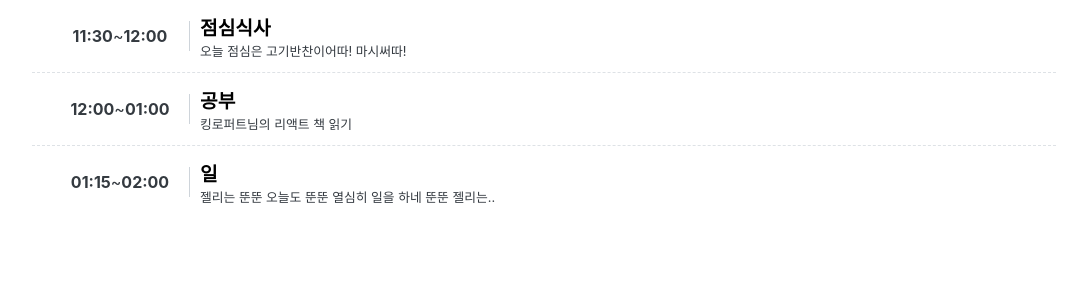
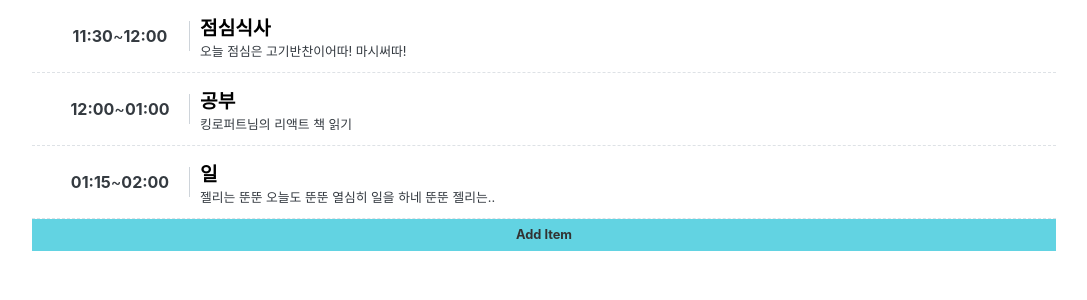
Before and after one commit to dev-jelly/donest-frontend, a React (Create React App) app: page / in a window 1280 px wide. Shown: the top 300 px of the page, without its empty margins (96-1183 px from the left). Built offline with nearby package versions, Linux system fonts and the light colour scheme.

Commit message:
Add new item button

```diff
--- a/src/App.tsx
+++ b/src/App.tsx
@@ -4,13 +4,14 @@ import Responsive from "./components/common/Responsive";
 import ItemListPage from "./pages/ItemListPage";
 import ItemDetailPage from "./pages/ItemDetailPage";
 import ItemWritePage from "./pages/ItemWritePage";
+import {indexPath, itemDetailPath, itemListPath, newItemPath} from "./lib/paths";
 
 function App() {
   return (
     <Responsive>
-      <Route component={ItemListPage} path={['/', '/items']} exact/>
-      <Route component={ItemDetailPage} path={'/items/:id'} exact/>
-      <Route component={ItemWritePage} path={'/items/new'} exact/>
+      <Route component={ItemListPage} path={[indexPath, itemListPath]} exact/>
+      <Route component={ItemDetailPage} path={itemDetailPath} exact/>
+      <Route component={ItemWritePage} path={newItemPath} exact/>
     </Responsive>
   );
 }
--- a/src/components/common/Button.tsx
+++ b/src/components/common/Button.tsx
@@ -1,28 +1,44 @@
-import React from 'react';
+import React, { PropsWithChildren } from 'react';
 import styled, { css } from 'styled-components';
+import { Link, LinkProps } from 'react-router-dom';
 
 interface ButtonStyleProps {
   background?: string;
+  color?: string;
 }
 
 const ButtonStyle = css<ButtonStyleProps>`
   width: 100%;
   height: 2rem;
+  font-size: 0.8rem;
   font-weight: bold;
   background: ${props => props.background || 'none'};
+  color: ${props => props.color || 'black'};
+  opacity: 0.8;
+  text-align: center;
+  text-decoration: none;
+  line-height: 2rem;
+  &:hover {
+    opacity: 1;
+  }
 `;
 
-const ButtonBlock = styled.div`
+const ButtonBlock = styled.button`
   ${ButtonStyle}
 `;
 
-interface ButtonProps {
-  text: string;
-  background?: string;
-}
+const LinkBlock = styled(Link)`
+  ${ButtonStyle}
+`;
 
-const Button = ({ text, background }: ButtonProps) => {
-  return <ButtonBlock background={background}>{text}</ButtonBlock>;
+const Button = (props: PropsWithChildren<ButtonStyleProps>) => {
+  return <ButtonBlock {...props}>{props.children}</ButtonBlock>;
+};
+
+export const LinkButton = (props: any) => {
+  return (
+      <LinkBlock {...props}>{props.children}</LinkBlock>
+  );
 };
 
 export default Button;
--- a/src/components/items/ItemList.tsx
+++ b/src/components/items/ItemList.tsx
@@ -3,6 +3,8 @@ import { Item } from '../../types/Item';
 import styled from 'styled-components';
 import oc from 'open-color';
 import moment from 'moment';
+import { LinkButton } from '../common/Button';
+import {newItemPath} from "../../lib/paths";
 
 const itemListDummy: Item[] = [
   {
@@ -39,8 +41,6 @@ const TimeBlock = styled.div`
   span {
     font-weight: bold;
   }
-
-
 `;
 
 const DescriptionBlock = styled.div`
@@ -78,7 +78,6 @@ const ItemListWrapper = styled.div`
   flex-direction: column;
   justify-content: center;
   align-items: flex-start;
-
 `;
 
 const ItemBlock = ({ item }: any) => {
@@ -102,6 +101,11 @@ const ItemList = () => {
       {itemListDummy.map(item => (
         <ItemBlock item={item} key={item.id} />
       ))}
+      <LinkButton
+        to={newItemPath}
+        background={oc.cyan[4]} color={'black'}>
+        Add Item
+      </LinkButton>
     </ItemListWrapper>
   );
 };
--- /dev/null
+++ b/src/lib/paths.ts
@@ -0,0 +1,6 @@
+export const indexPath = '/';
+
+//items
+export const itemListPath = '/items';
+export const itemDetailPath = '/items/:id';
+export const newItemPath = '/items/new';
--- a/src/pages/ItemListPage.tsx
+++ b/src/pages/ItemListPage.tsx
@@ -1,5 +1,5 @@
 import React from 'react';
-import ItemList from "../components/items/ItemList";
+import ItemList from '../components/items/ItemList';
 
 const ItemListPage = () => {
   return (
--- a/tsconfig.json
+++ b/tsconfig.json
@@ -6,7 +6,7 @@
       "dom.iterable",
       "esnext"
     ],
-    "allowJs": true,
+    "allowJs": false,
     "skipLibCheck": true,
     "esModuleInterop": true,
     "allowSyntheticDefaultImports": true,
@@ -21,5 +21,5 @@
   },
   "include": [
     "src"
-  ]
+  ],
 }
```
